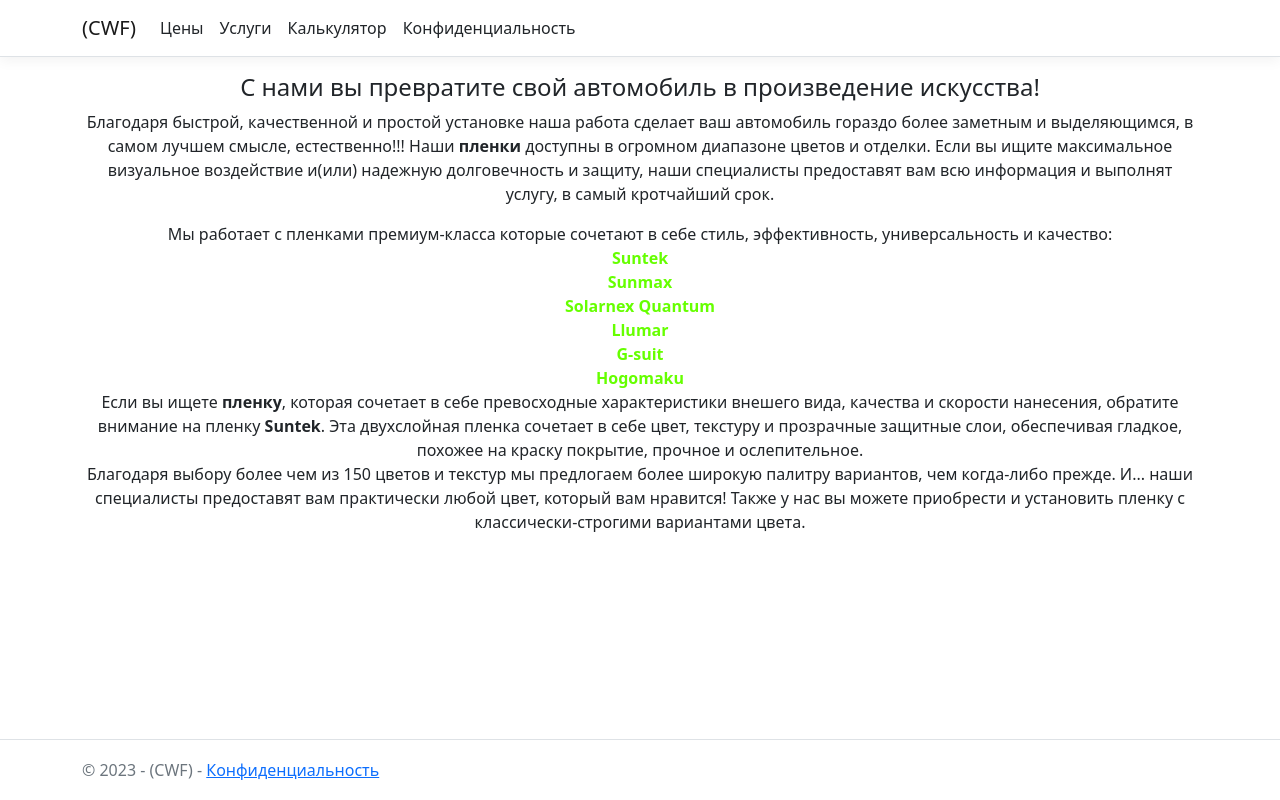
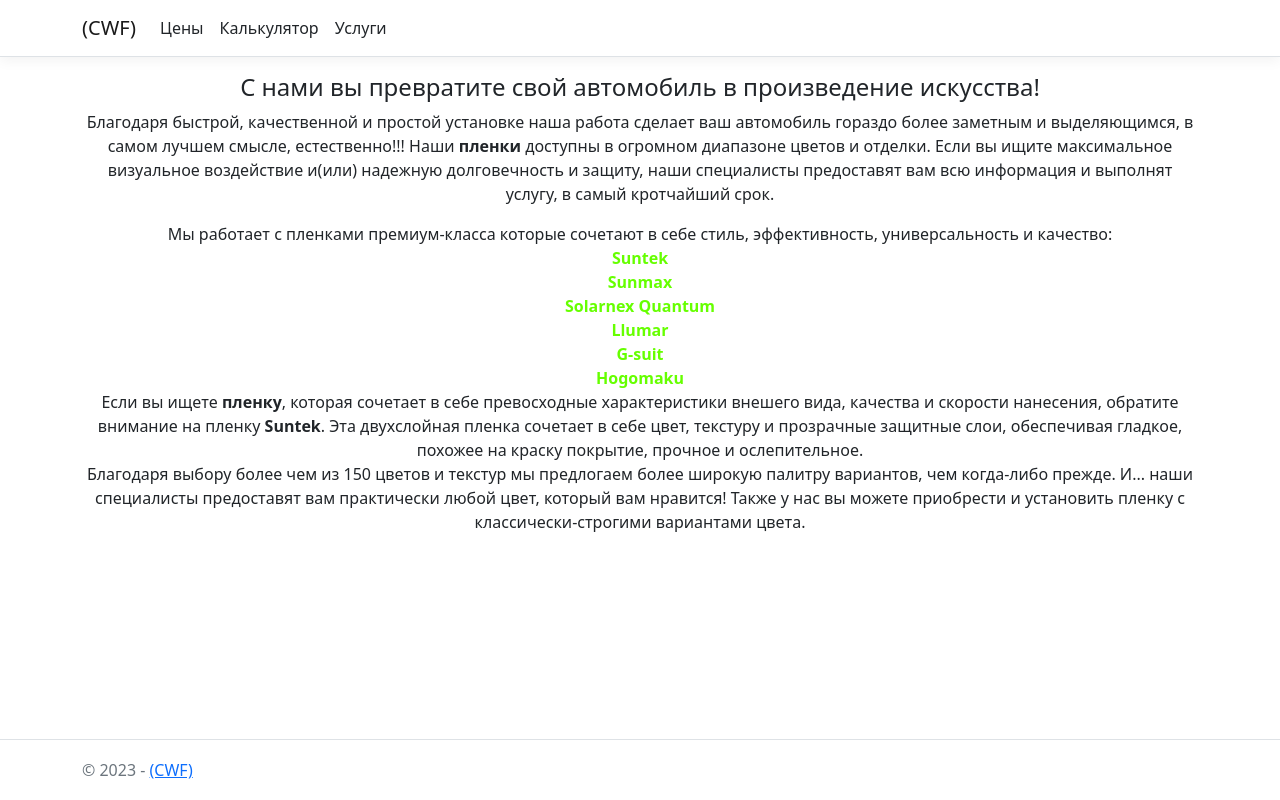
Before and after one commit to SanchesGridi/CarWrapFilm, an ASP.NET Core app: page /Services in a window 1280 px wide. Run offline with ASP.NET Core 8, Linux system fonts and the light colour scheme; style sheets or scripts are compiled from the project's sources; the project's own start-up code is not run, and a stand-in starts its controllers and pages; some libraries are stand-ins or nearby versions.

Commit message:
remove privacy page

```diff
--- a/CarWrapFilm/CarWrapFilm/Pages/Shared/_Layout.cshtml
+++ b/CarWrapFilm/CarWrapFilm/Pages/Shared/_Layout.cshtml
@@ -26,13 +26,10 @@
                             <a class="nav-link text-dark" asp-area="" asp-page="/Index">Цены</a>
                         </li>
                         <li class="nav-item">
-                            <a class="nav-link text-dark" asp-area="" asp-page="/Services">Услуги</a>
-                        </li>
-                        <li class="nav-item">
                             <a class="nav-link text-dark" asp-area="" asp-page="/Calculator">Калькулятор</a>
                         </li>
                         <li class="nav-item">
-                            <a class="nav-link text-dark" asp-area="" asp-page="/Privacy">Конфиденциальность</a>
+                            <a class="nav-link text-dark" asp-area="" asp-page="/Services">Услуги</a>
                         </li>
                     </ul>
                 </div>
@@ -47,7 +44,7 @@
 
     <footer class="border-top footer text-muted">
         <div class="container">
-            &copy; 2023 - @brand - <a asp-area="" asp-page="/Privacy">Конфиденциальность</a>
+            &copy; 2023 - <a asp-area="" asp-page="/Index">@brand</a>
         </div>
     </footer>
 
```
Also changed, not shown: CarWrapFilm/CarWrapFilm/Pages/Privacy.cshtml (deleted, +0 -9 lines), CarWrapFilm/CarWrapFilm/Pages/Privacy.cshtml.cs (deleted, +0 -17 lines).
